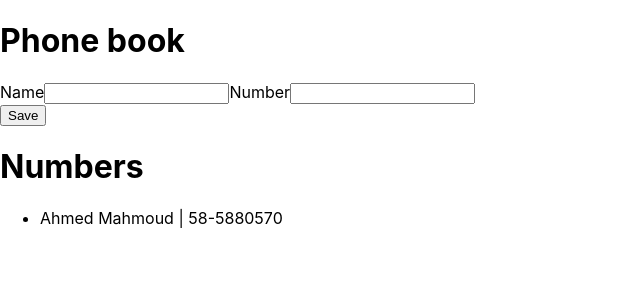
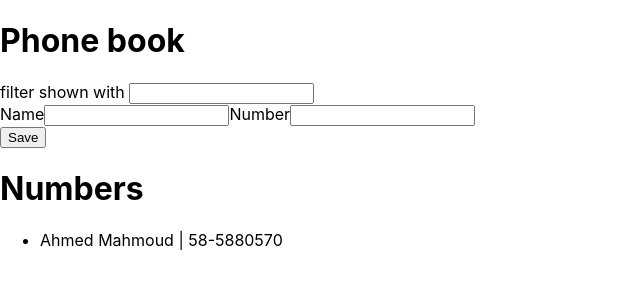
Before and after one commit to ahmed-abdelfata7/openfullstack, a React (Create React App) app: page / in a window 1280 px wide. Shown: the top 300 px of the page, without its empty margins (0-640 px from the left). Built offline with nearby package versions, Linux system fonts and the light colour scheme.

Commit message:
search-bug

```diff
--- a/src/App.js
+++ b/src/App.js
@@ -42,9 +42,23 @@ const App = () => {
     let newNumber = event.target.value;
     setNumber(newNumber);
   };
+  const search = event => {
+    //keyword
+    let keyword = event.target.value;
+    let regex = new RegExp(keyword, "gi");
+    console.log(regex);
+
+    //filter by matching name with keyword
+    const matchedResult = persons.filter(person => {
+      console.log(regex.test(person.name));
+      return regex.test(person.name);
+    });
+    setPerson(matchedResult);
+  };
   return (
     <div>
       <h1>Phone book</h1>
+      filter shown with <input onChange={search} />
       <form onSubmit={saveContact}>
         <div>
           <label>Name</label>
```
